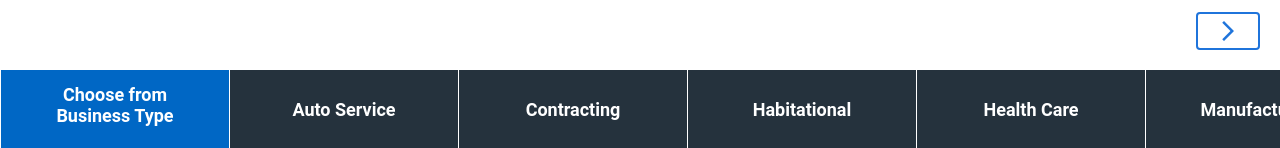
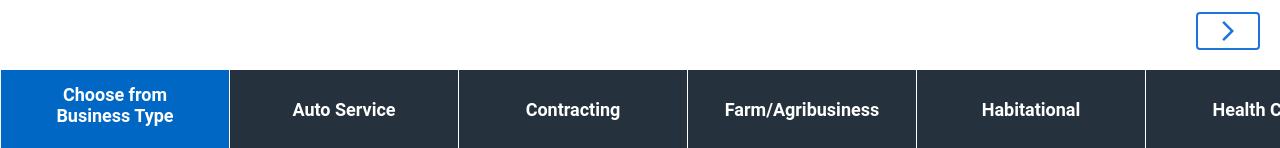
Before and after one commit to hoffay/NW-Marketplace, a React (Create React App) app: page / in a window 1280 px wide. Shown: the part 652-800 px from the top of the page. Built offline with nearby package versions, Linux system fonts and the light colour scheme.

Commit message:
Add remaining product filters

```diff
--- a/src/Pages/Home/Components/productCategories.js
+++ b/src/Pages/Home/Components/productCategories.js
@@ -75,12 +75,22 @@ function ProductCategories() {
           </Grid>
           <Grid item>
             <Box>
+              <a href="#Farm">Farm/Agribusiness</a>
+            </Box>
+          </Grid>
+          <Grid item>
+            <Box>
               <a href="#Habitational">Habitational</a>
             </Box>
           </Grid>
           <Grid item>
             <Box>
               <a href="#Health Care">Health Care</a>
+            </Box>
+          </Grid>
+          <Grid item>
+            <Box>
+              <a href="#Hotel">Hotel/Motel</a>
             </Box>
           </Grid>
           <Grid item>
@@ -100,12 +110,16 @@ function ProductCategories() {
           </Grid>
           <Grid item>
             <Box>
+              <a href="#Retail">Retail</a>
+            </Box>
+          </Grid>
+          <Grid item>
+            <Box>
               <a href="#Wholesale">Wholesale</a>
             </Box>
           </Grid>
         </Grid>
-
-      </div>
+        </div>
     </div>
   );
 
```
